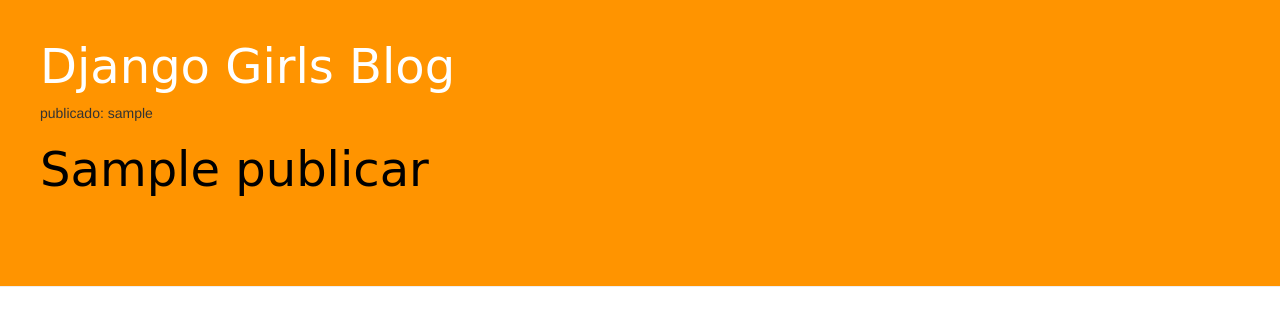
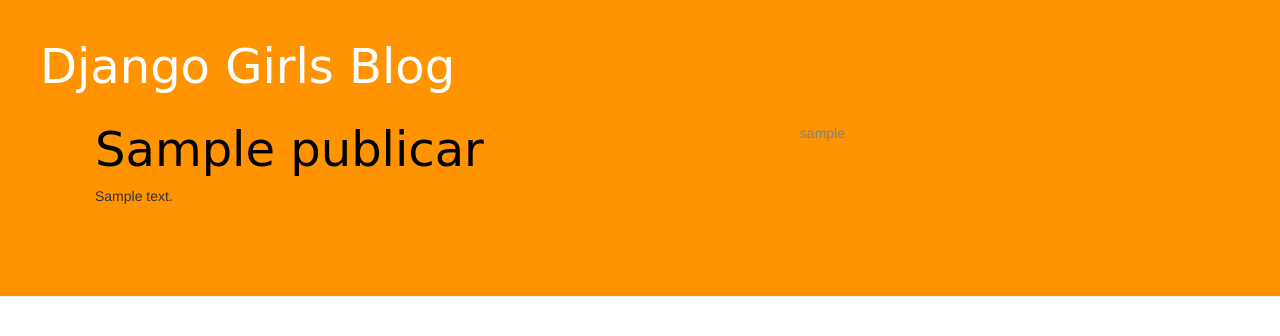
Before and after one commit to cccristhian/django, a Django app: template bolg/templates/blog/listar_publicacion.html in a window 1280 px wide. Shown: the top 336 px of the page. Run offline with Django 3.2, Linux system fonts and the light colour scheme; the template is opened without the code that fills it: values that come from a table or form of the project are taken from there, others are empty; tables that the repository leaves empty hold one stand-in row (values such as "Sample post"); some libraries are stand-ins or nearby versions.

Commit message:
nueva clase

```diff
--- a/bolg/templates/blog/listar_publicacion.html
+++ b/bolg/templates/blog/listar_publicacion.html
@@ -1,10 +1,20 @@
 {% extends 'blog/base.html' %}
 {% block content %}
+   <div class="content container">
+       <div class="row">
+           <div class="col-md-8">
                {% for p in publi %}
                    <div class="post">
-              <p>publicado: {{ p.autor }}</p>
+                       <div class="date">
+                         <td>{{ p.autor }}</td>
+                       </div>
                        <h1><a href="">{{ p.titulo }}</a></h1>
-              <!-- <p>{{ p.texto|linebreaksbr }}</p> -->
+                       <p>{{ p.texto|linebreaksbr }}</p>
                    </div>
                {% endfor %}
+           </div>
+       </div>
+   </div>
  {% endblock content %}
+Fin de la conversación
+Escribe un mensaje...
```
Lines whose indentation alone changed are shown as unchanged.
